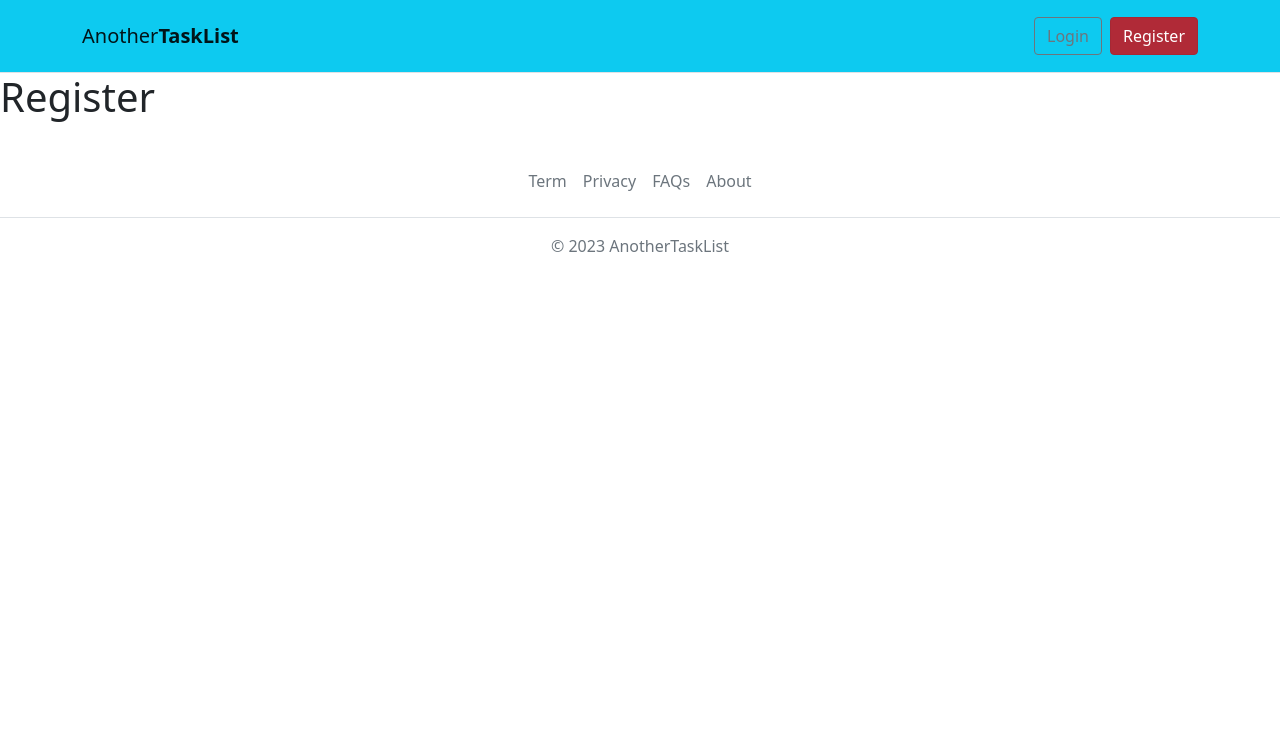
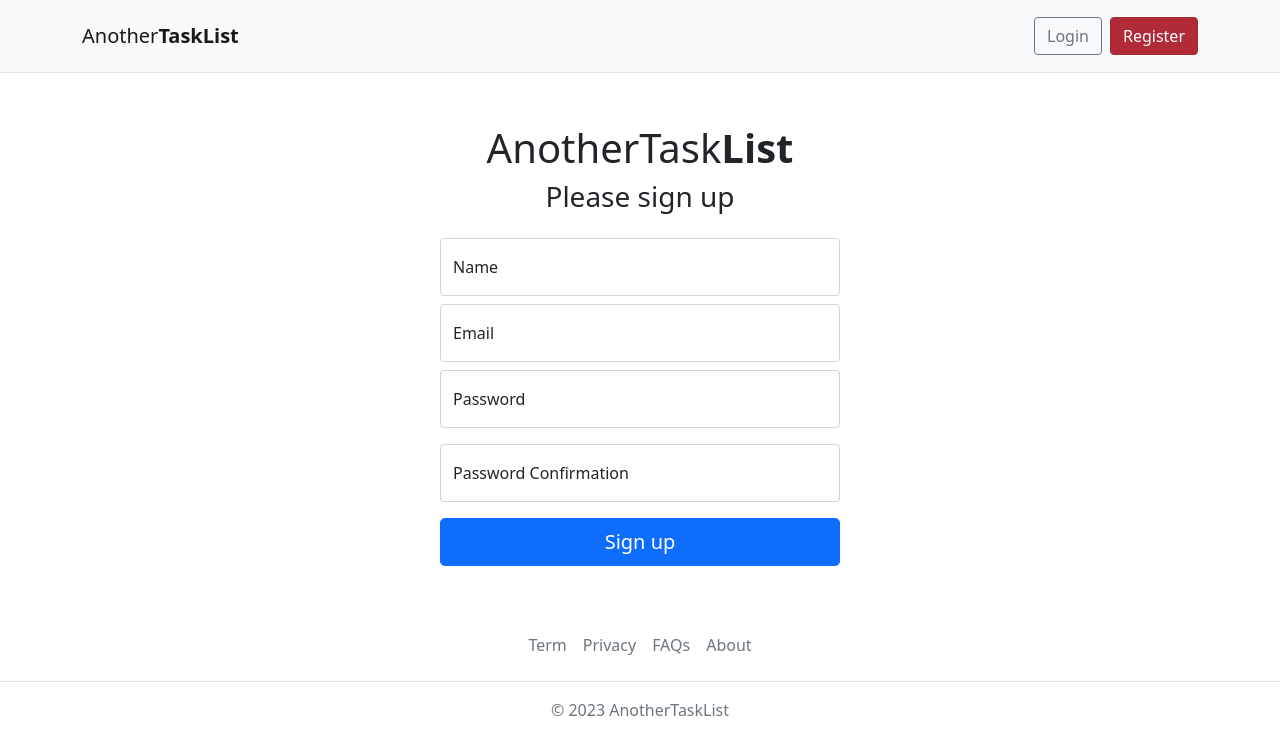
Before and after one commit to ABoulter/anothertasklistFE, a Vue app: page /register in a window 1280 px wide. Shown: the top 754 px of the page. Built offline with nearby package versions, Linux system fonts and the light colour scheme; no server answers.

Commit message:
Finished register page

```diff
--- a/src/components/Navbar.vue
+++ b/src/components/Navbar.vue
@@ -1,5 +1,5 @@
 <template>
-    <nav class="navbar navbar-expand-lg navbar-light bg-info border-bottom">
+    <nav class="navbar navbar-expand-lg navbar-light bg-light border-bottom">
         <div class="container py-2">
             <router-link :to="{ name: 'home' }" class="navbar-brand">
                 <span>Another</span>
--- a/src/pages/RegisterPage.vue
+++ b/src/pages/RegisterPage.vue
@@ -1,3 +1,85 @@
 <template>
-    <h1>Register</h1>
+    <main class="auth-wrapper">
+        <form class="auth-form" @submit.prevent="handleSubmit">
+            <h1>
+                <span>AnotherTask</span>
+                <strong>List</strong>
+            </h1>
+            <h2 class="h3 mb-4 fw-normal">Please sign up</h2>
+            <div class="form-floating mb-2">
+                <input type="text" class="form-control" :class="{ 'is-invalid': errors.name && errors.name[0] }" id="name"
+                    v-model="form.name" placeholder="Your name" />
+                <label for="name">Name</label>
+                <div class="invalid-feedback" v-if="errors.name && errors.name[0]">
+                    {{ errors.name && errors.name[0] }}
+                </div>
+            </div>
+            <div class="form-floating mb-2">
+                <input type="email" class="form-control" :class="{ 'is-invalid': errors.email && errors.email[0] }"
+                    id="email" v-model="form.email" placeholder="name@example.com" />
+                <label for="email">Email</label>
+                <div class="invalid-feedback" v-if="errors.email && errors.email[0]">
+                    {{ errors.email && errors.email[0] }}
+                </div>
+            </div>
+            <div class="form-floating mb-3">
+                <input type="password" class="form-control" :class="{ 'is-invalid': errors.password && errors.password[0] }"
+                    id="password" v-model="form.password" placeholder="Password" />
+                <label for="password">Password</label>
+                <div class="invalid-feedback" v-if="errors.password && errors.password[0]">
+                    {{ errors.password && errors.password[0] }}
+                </div>
+            </div>
+            <div class="form-floating mb-3">
+                <input type="password" class="form-control" id="password_confirmation" v-model="form.password_confirmation"
+                    placeholder="Password Confirmation" />
+                <label for="password_confirmation">Password Confirmation</label>
+            </div>
+
+            <button class="w-100 btn btn-lg btn-primary" type="submit">Sign up</button>
+        </form>
+    </main>
 </template>
+
+
+<script setup>
+import { reactive } from "vue";
+import { storeToRefs } from "pinia";
+import { useRouter } from "vue-router";
+import { useAuthStore } from "../stores/auth";
+
+const router = useRouter()
+const store = useAuthStore()
+const { isLoggedIn, errors } = storeToRefs(store)
+const { handleRegister } = store
+
+const form = reactive({
+    name: '',
+    email: '',
+    password: '',
+    password_confirmation: ''
+})
+
+const handleSubmit = async () => {
+    await handleRegister(form)
+    if (isLoggedIn.value) {
+        router.push({ name: 'tasks' })
+    }
+}
+</script>
+
+<style scoped>
+.auth-wrapper {
+    width: 100%;
+    display: flex;
+    justify-content: center;
+    align-items: center;
+    text-align: center;
+    min-height: 60vh;
+    margin-top: 2rem;
+}
+
+.auth-form {
+    width: 400px;
+}
+</style>
```
